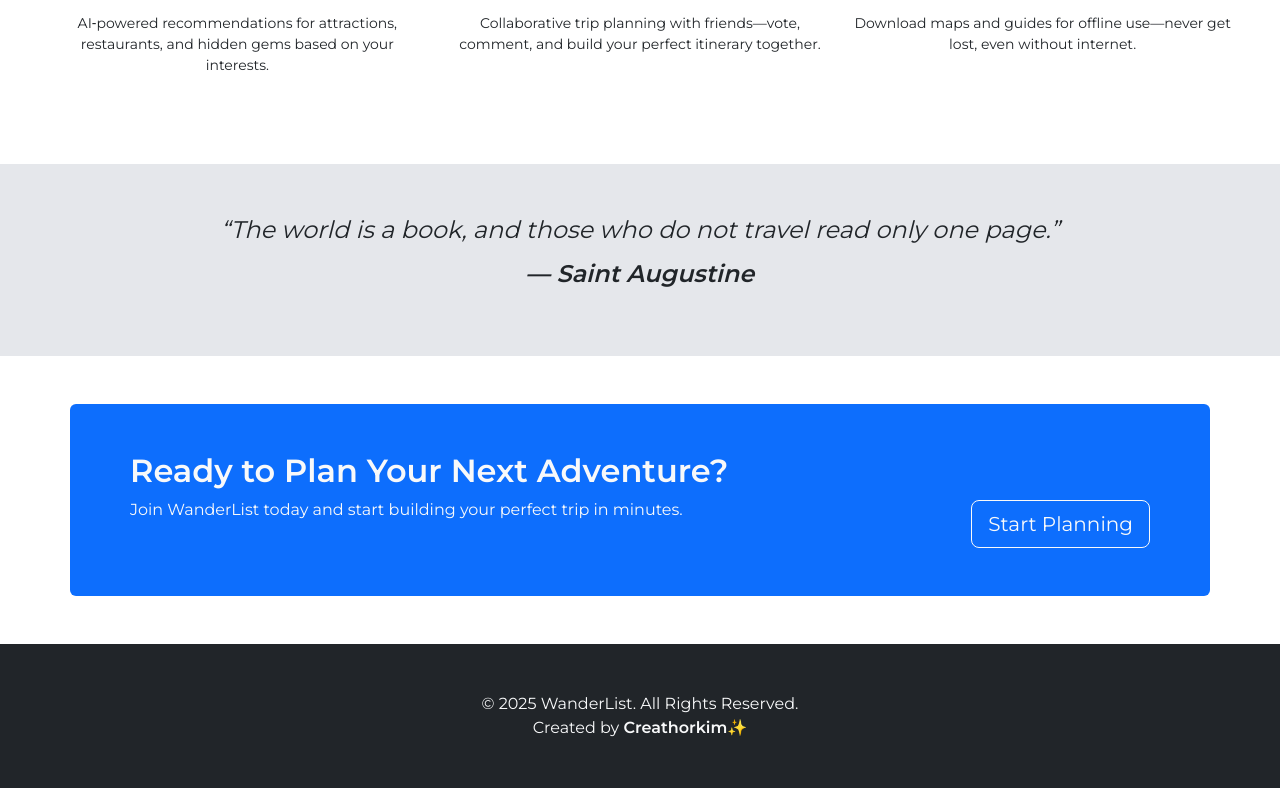
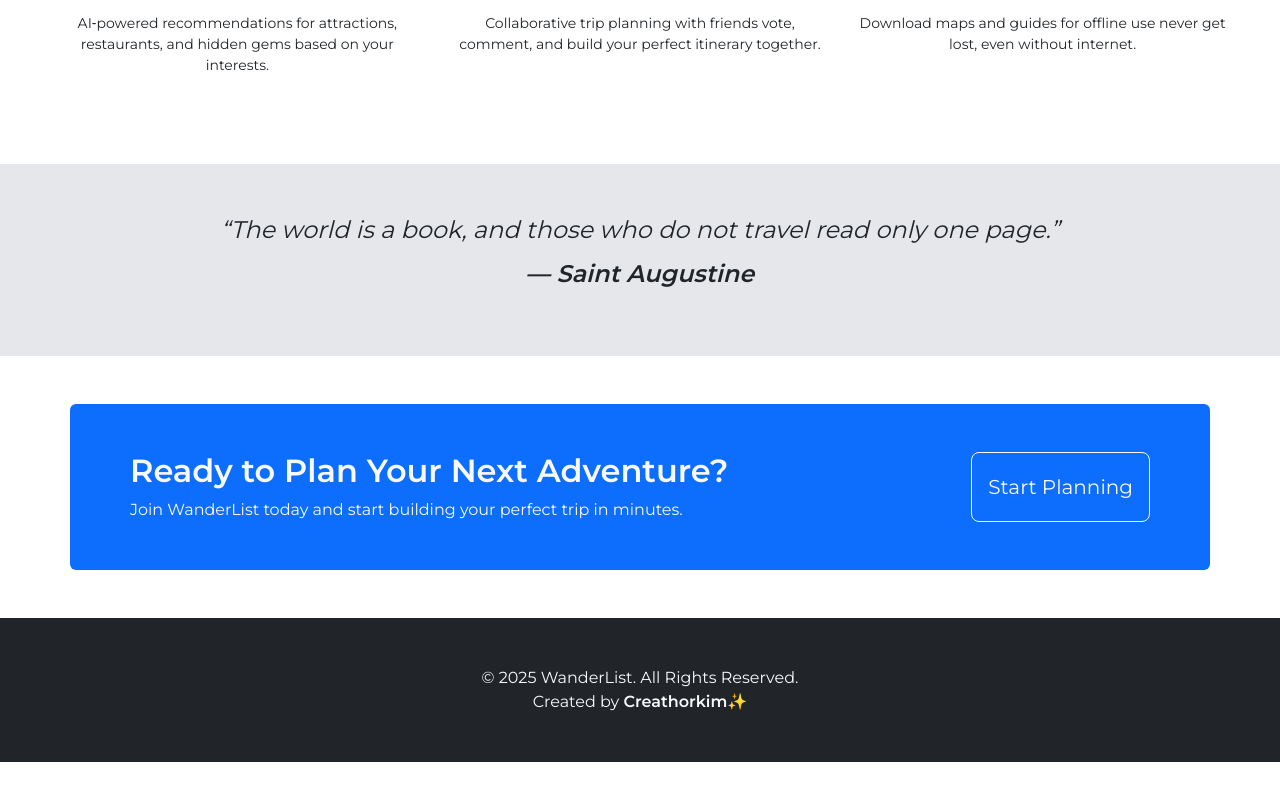
Before and after one commit to Creathorkim/Wanderlist-landing-page, a plain HTML site: page index.html in a window 1280 px wide. Shown: the part 927-1715 px from the top of the page. After the commit the page ends 1689 px from the top, so only its background shows below. Drawn offline with nearby package versions, Linux system fonts and the light colour scheme.

Commit message:
minimal changes

```diff
--- a/index.html
+++ b/index.html
@@ -19,9 +19,7 @@
     <link rel="stylesheet" href="index.css" />
   </head>
   <body>
-    <div class="container-fluid">
 
-    </div>
     <!-- NAVBAR  -->
     <nav class="navbar navbar-expand-lg bg-dark navbar-dark text-light">
       <div class="container">
@@ -94,7 +92,7 @@
               class="img-fluid rounded border border-4 border-primary mb-3 feature-img"
             />
             <p class="small">
-              Collaborative trip planning with friends—vote, comment, and build
+              Collaborative trip planning with friends vote, comment, and build
               your perfect itinerary together.
             </p>
           </div>
@@ -105,7 +103,7 @@
               class="img-fluid rounded border border-4 border-primary mb-3 feature-img"
             />
             <p class="small">
-              Download maps and guides for offline use—never get lost, even
+              Download maps and guides for offline use never get lost, even
               without internet.
             </p>
           </div>
@@ -138,7 +136,7 @@
                 minutes.
               </p>
             </div>
-            <button class="btn btn-outline-light btn-lg mt-5">Start Planning</button>
+            <button class="btn btn-outline-light btn-lg mt-3 mt-lg-0">Start Planning</button>
           </div>
         </div>
       </section>
```
Also changed, not shown: 1 other file.
